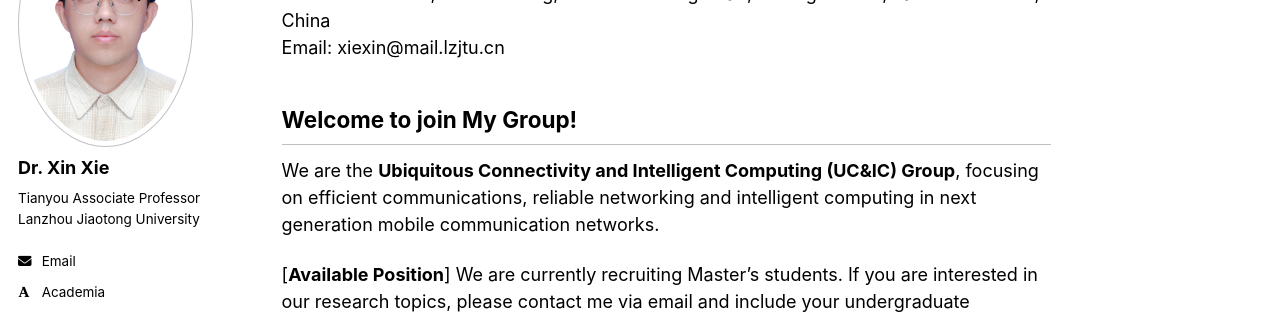
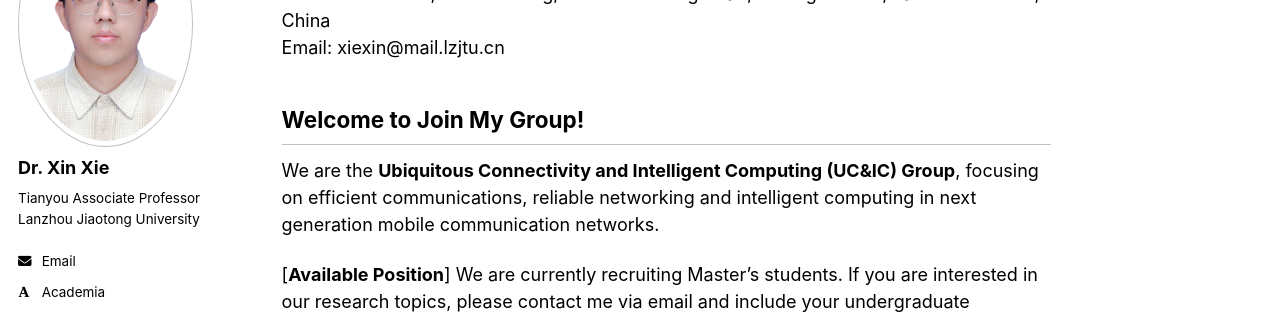
Before and after one commit to xiexin312/xiexin312.github.io, a Jekyll site: the page built from _pages/about.md, in a window 1280 px wide and 1395 px high. Shown: the part 217-531 px from the top of the window. Built offline with Jekyll 4.4.1, drawn with Linux system fonts in a browser that asks for light colours; some web fonts are replaced; a script bundle is joined from its source files by our own code; library files that are not in the unit come from our copies.

Commit message:
修改了aboutme

```diff
--- a/_pages/about.md
+++ b/_pages/about.md
@@ -12,7 +12,7 @@ School of Electronic and Information Engineering, Lanzhou Jiaotong University
 Office: Room 1011, Lizhi Building, 88 West Anning Road, Anning District, Lanzhou 730070, China
 Email: xiexin@mail.lzjtu.cn
 
-## Welcome to join My Group!
+## Welcome to Join My Group!
 We are the **Ubiquitous Connectivity and Intelligent Computing (UC&IC) Group**, focusing on efficient communications, reliable networking and intelligent computing in next generation mobile communication networks.
 
 [**Available Position**] We are currently recruiting Master's students. If you are interested in our research topics, please contact me via email and include your undergraduate transcript and CV!
```
